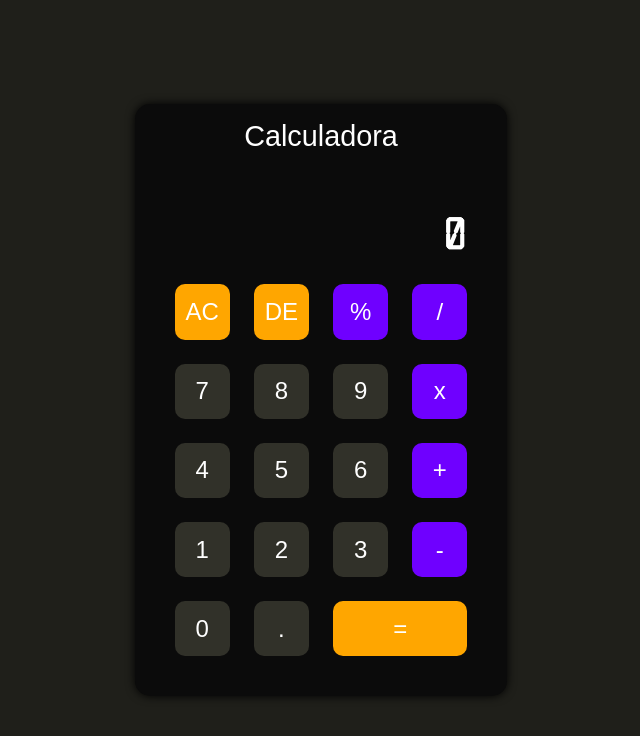
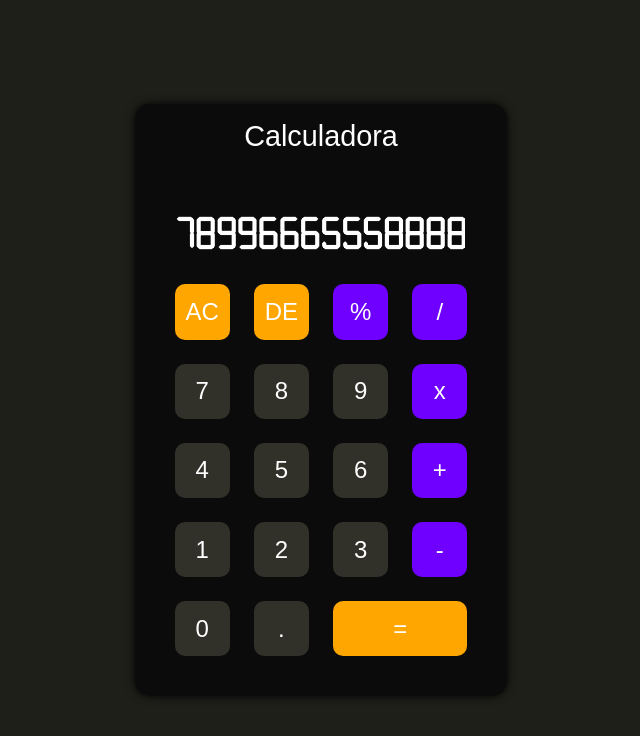
Before and after one commit to JulianKer/Calculadora-sencilla, a plain HTML site: page index.html in a window 1280 px wide. Both pictures are taken after a click on the button "DE". Shown: the whole page, without its empty margins (319-959 px from the left). Drawn offline with Linux system fonts and the light colour scheme.

Commit message:
scrollbar y comiezo del js

```diff
--- a/css/stryle.css
+++ b/css/stryle.css
@@ -61,8 +61,23 @@ body{
     /**/
     background-color: rgb(11, 11, 11);
     border: none;
-    overflow: hidden;
+    overflow: auto;
 }
+
+/* ----------------------- barrita de scroll -----------------------*/
+.campo-de-resultado::-webkit-scrollbar{ /* este debe estar para "activar" la scrollbar?*/
+    width: auto;
+}
+.campo-de-resultado::-webkit-scrollbar-thumb {
+    background-color: #313129; /*parte que se mueve*/
+    border-radius: 10px;
+    height: 5px;
+}
+
+.campo-de-resultado::-webkit-scrollbar-track {
+    background-color: rgb(11, 11, 11); /*parte quieta*/
+}
+/*-----------------------------------------------------------------*/
 
 .campo-de-resultado:hover{
     cursor: default;
@@ -71,10 +86,7 @@ body{
 .campo-de-resultado:focus{
     outline: none;
 }
-input[type="number"]::-webkit-inner-spin-button,
-input[type="number"]::-webkit-outer-spin-button {
-  -webkit-appearance: none;
-}
+
 /*---------------------------------------------------------------------------------------*/
 
 .tecla{
--- a/index.html
+++ b/index.html
@@ -11,7 +11,7 @@
 
     <div class="contenedor-de-teclas">
         <p class="titulo">Calculadora</p>
-        <input class="campo-de-resultado" type="number" value="0">
+        <p class="campo-de-resultado" id="display-resultado">78996665558888888888</p>
         <button class="tecla tecla-naranja">AC</button>
         <button class="tecla tecla-naranja">DE</button>
         <button class="tecla tecla-azul">%</button>
@@ -32,5 +32,6 @@
         <button class="tecla tecla-gris">.</button>
         <button class="tecla tecla-igual tecla-naranja">=</button>
     </div>
+    <script src="js/script.js"></script>
 </body>
 </html>
--- /dev/null
+++ b/js/script.js
@@ -0,0 +1,25 @@
+const teclas = document.querySelectorAll(".tecla");
+let displayResultado = document.querySelector("#display-resultado");
+
+let resultado = 0;
+
+teclas.forEach(tecla =>{
+    tecla.addEventListener("click", ()=>{
+        if (tecla.textContent == "AC") {
+            console.log("apretaste ac")
+            resultado = 0;
+            displayResultado.innerHTML = resultado;
+
+        }else if (tecla.textContent == "DE") {
+
+            displayResultado.textContent = displayResultado.textContent.slice(0,-1);
+
+        }else if (tecla.textContent == "=") {
+            mostrarResultado();
+
+        }else{
+            displayResultado.textContent += tecla.textContent;
+        }
+
+    })
+})
```
